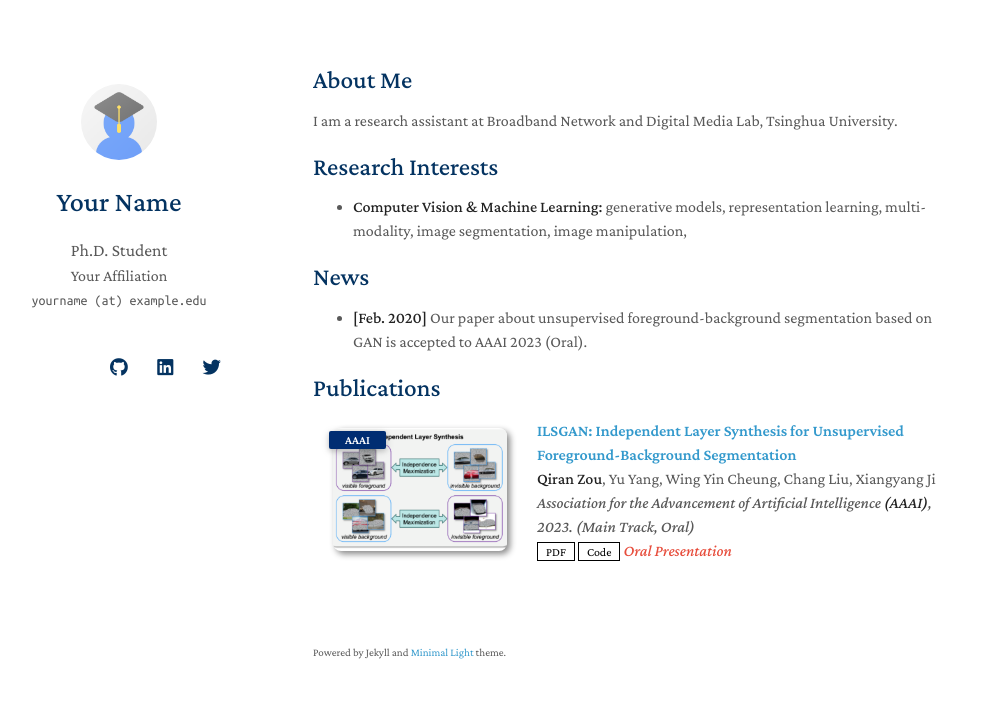
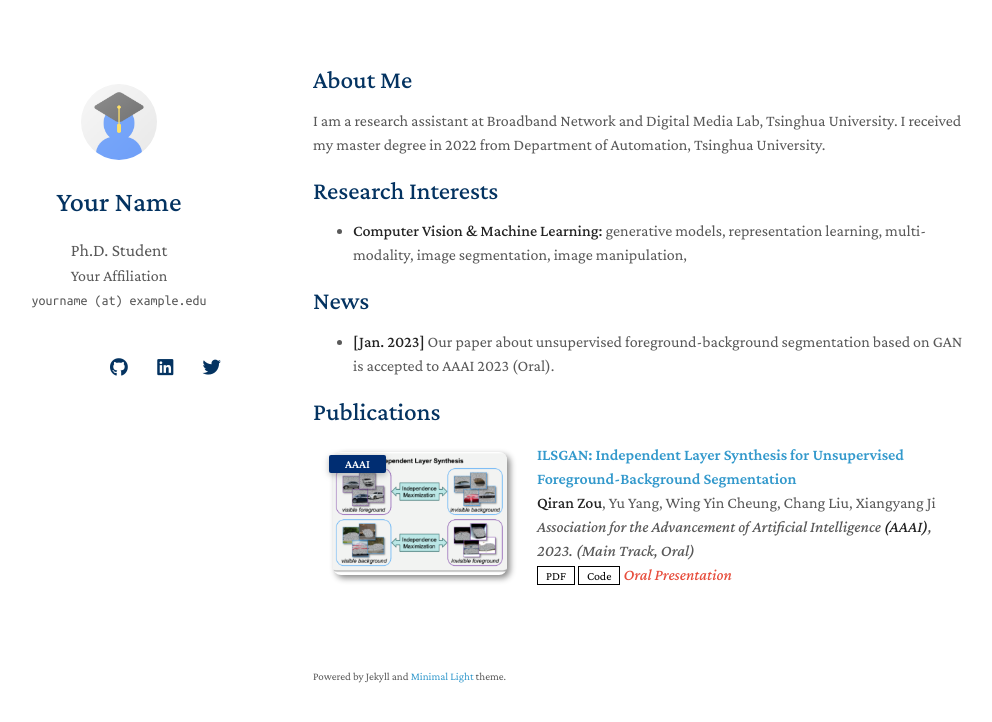
Before and after one commit to qrzou/qrzou.github.io, a Jekyll site: the page built from index.md, in a window 1280 px wide. Shown: the top 722 px of the page, without its empty margins (157-1149 px from the left). Built offline with Jekyll 4.4.1, drawn with Linux system fonts in a browser that asks for light colours; nearby versions of some CDN libraries; a style sheet for code colours, icons or effects is not loaded; our own code applies the rules of GitHub Pages for plain Markdown files.

Commit message:
Update index.md

```diff
--- a/index.md
+++ b/index.md
@@ -4,7 +4,7 @@ layout: homepage
 
 ## About Me
 
-I am a research assistant at Broadband Network and Digital Media Lab, Tsinghua University.
+I am a research assistant at Broadband Network and Digital Media Lab, Tsinghua University. I received my master degree in 2022 from Department of Automation, Tsinghua University.
 
 ## Research Interests
 
@@ -15,7 +15,7 @@ I am a research assistant at Broadband Network and Digital Media Lab, Tsinghua U
 
 ## News
 
-- **[Feb. 2020]** Our paper about unsupervised foreground-background segmentation based on GAN is accepted to AAAI 2023 (Oral).
+- **[Jan. 2023]** Our paper about unsupervised foreground-background segmentation based on GAN is accepted to AAAI 2023 (Oral).
 
 
 {% include_relative _includes/publications.md %}
```
